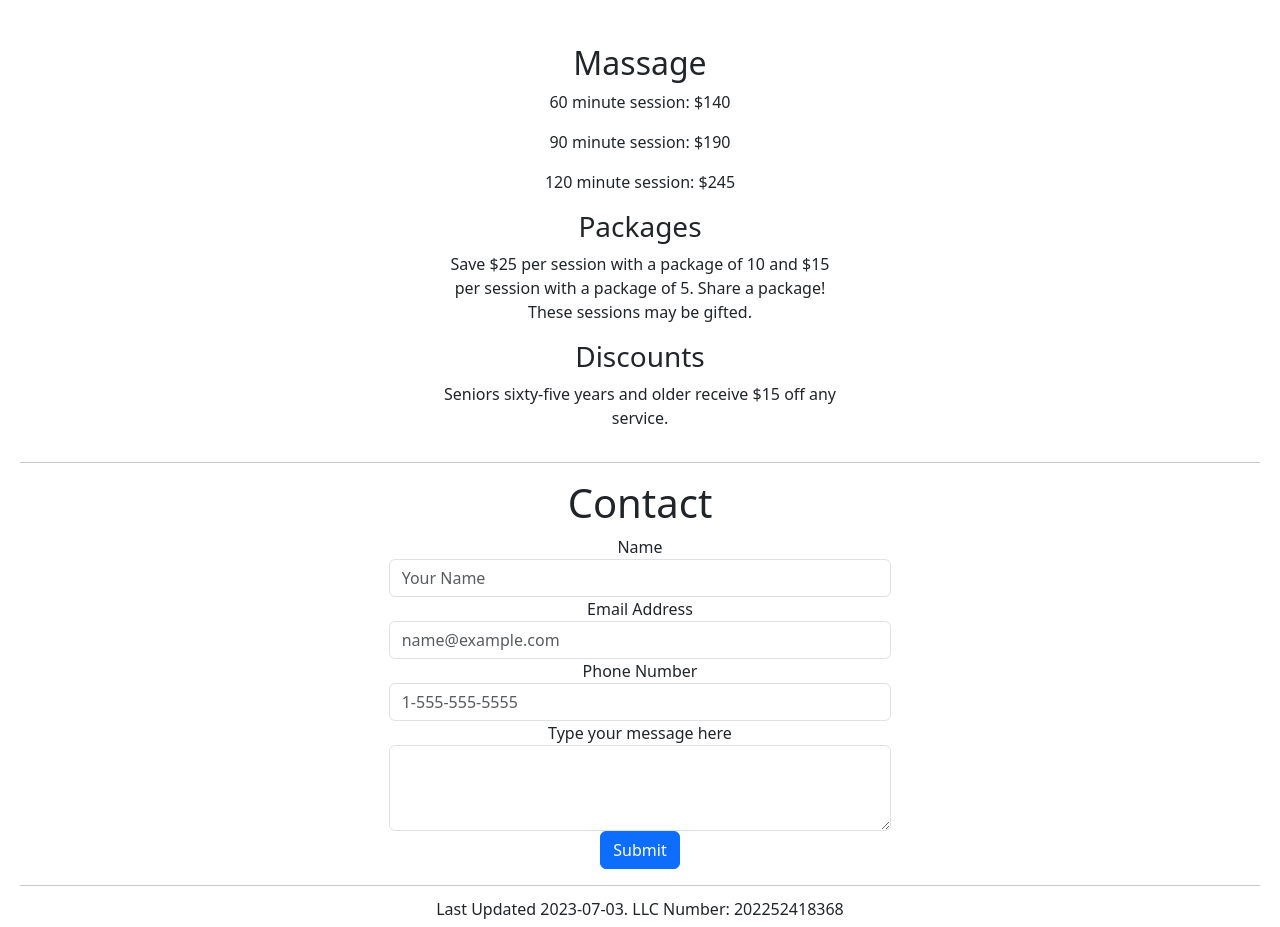
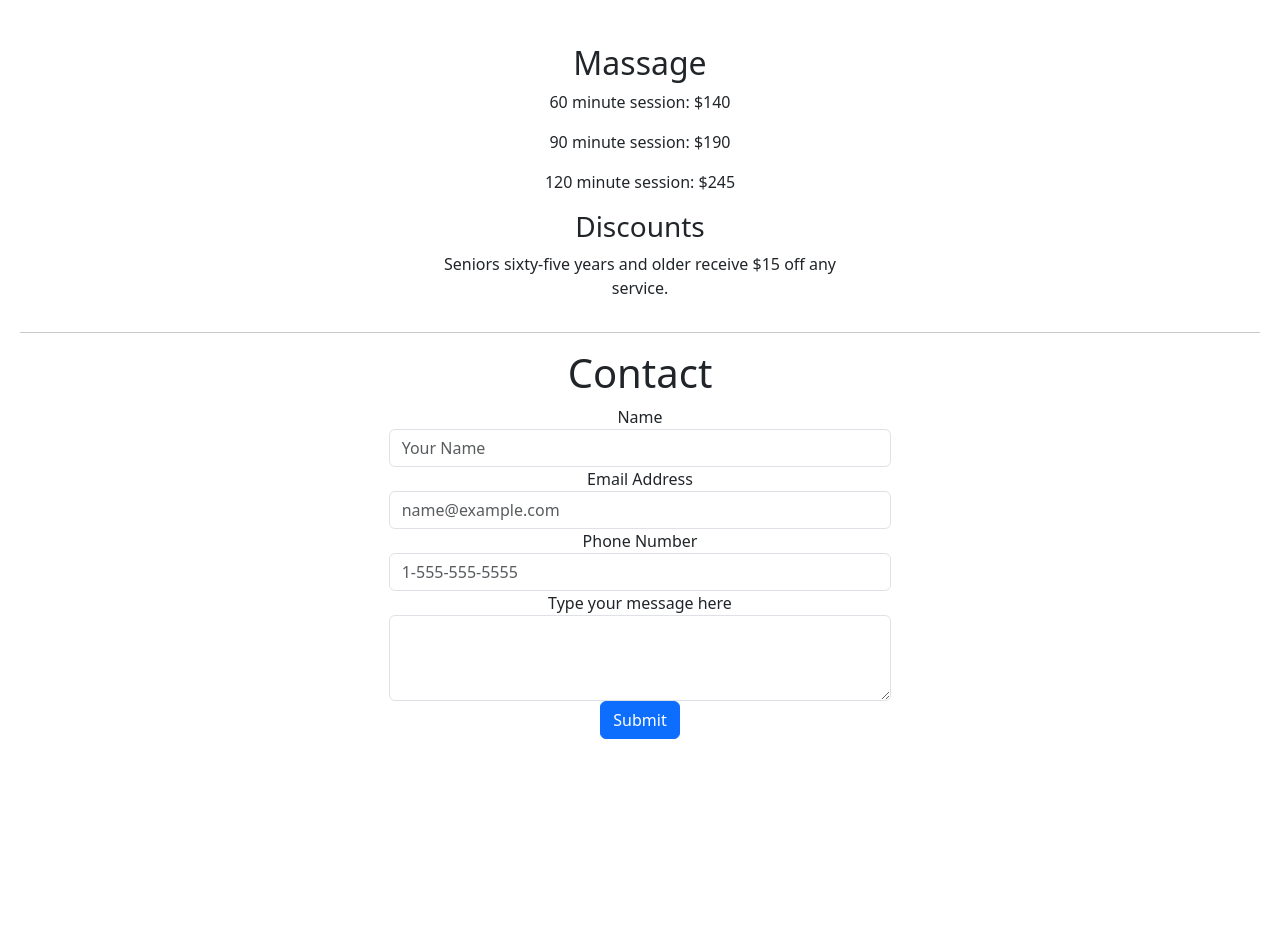
Before and after one commit to tnoff/eastbay, a Django app: page /prices/ in a window 1280 px wide. Shown: the part 56-983 px from the top of the page. After the commit the page ends 795 px from the top, so only its background shows below. Run offline with Django 4.2, Linux system fonts and the light colour scheme; some libraries are stand-ins or nearby versions.

Commit message:
remove packages

```diff
--- a/templates/base.html
+++ b/templates/base.html
@@ -69,9 +69,5 @@
         </div>
         {% block content %}
         {% endblock content %}
-        <hr class="featurette-divider">
-        <footer>
-            <p align="center">Last Updated 2023-07-03. LLC Number: 202252418368</p>
-        </footer>
     </body>
 </html>
--- a/templates/prices.html
+++ b/templates/prices.html
@@ -18,8 +18,6 @@
             <p>90 minute session: $190</p>
             <p>120 minute session: $245</p>
         </div>
-        <h3 align="center">Packages</h3>
-        <p align="center"> Save $25 per session with a package of 10 and $15 per session with a package of 5. Share a package! These sessions may be gifted.</p>
         <h3 align="center">Discounts</h3>
         <p align="center">Seniors sixty-five years and older receive $15 off any service.</p>
     </div>
```
